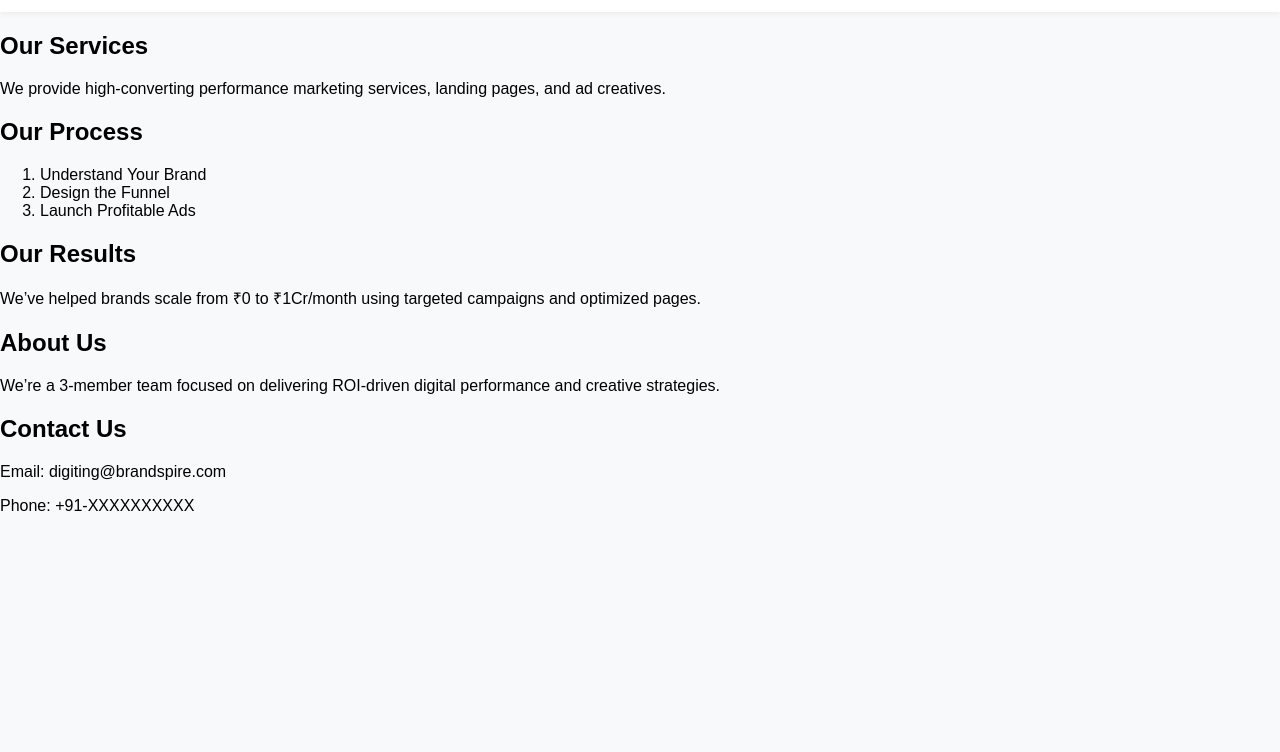
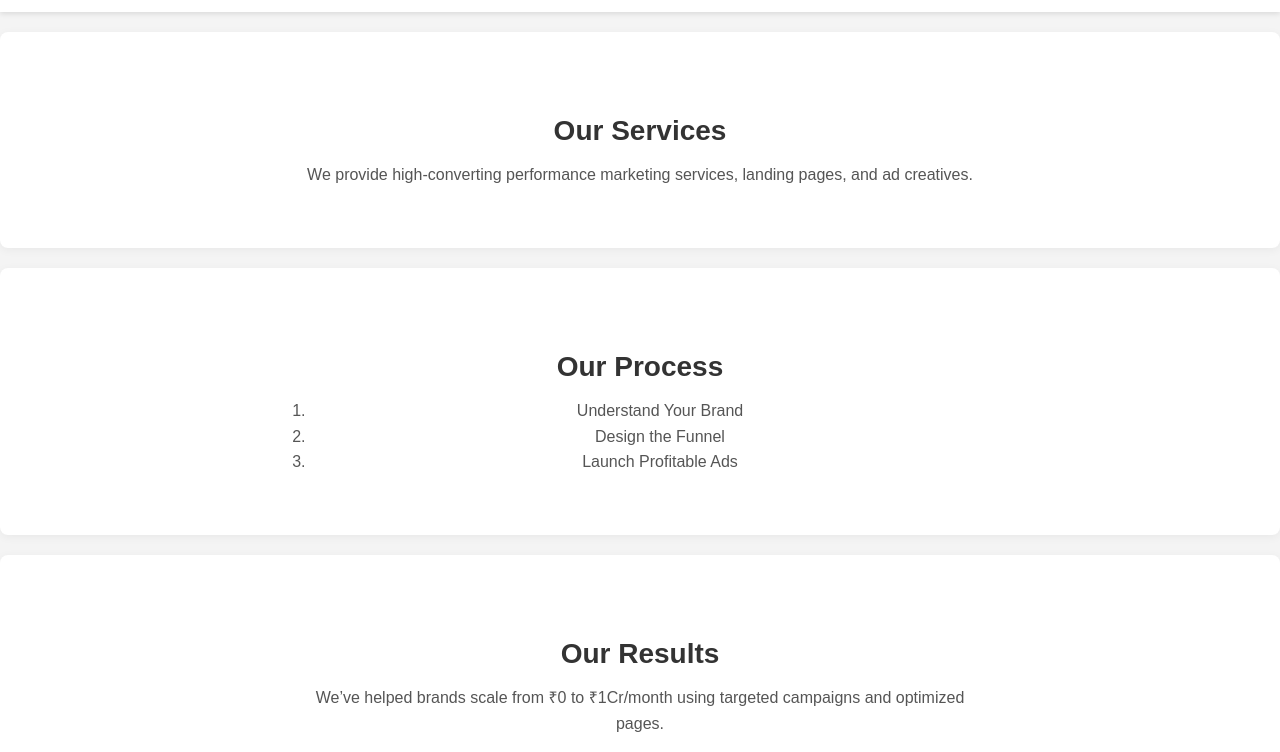
Before and after one commit to shouryafgf/Digitin, a plain HTML site: page index.html in a window 1280 px wide. Shown: the part 48-800 px from the top of the page. Drawn offline with Linux system fonts and the light colour scheme.

Commit message:
Add files via upload

```diff
--- a/style.css
+++ b/style.css
@@ -1,15 +1,16 @@
 body {
   margin: 0;
-  font-family: sans-serif;
-  background-color: #f8f9fa;
+  font-family: Arial, sans-serif;
+  background-color: #f4f4f4;
+  scroll-behavior: smooth;
 }
 
 .header {
   background: white;
-  box-shadow: 0 2px 5px rgba(0, 0, 0, 0.05);
+  box-shadow: 0 2px 5px rgba(0, 0, 0, 0.1);
   position: sticky;
   top: 0;
-  z-index: 100;
+  z-index: 1000;
 }
 
 .container {
@@ -70,6 +71,29 @@ body {
   font-weight: 500;
 }
 
+.section {
+  padding: 60px 20px;
+  text-align: center;
+  background-color: white;
+  margin: 20px 0;
+  border-radius: 8px;
+  box-shadow: 0 2px 10px rgba(0, 0, 0, 0.05);
+}
+
+.section h2 {
+  font-size: 28px;
+  margin-bottom: 15px;
+  color: #333;
+}
+
+.section p, .section ol {
+  font-size: 16px;
+  color: #555;
+  max-width: 700px;
+  margin: auto;
+  line-height: 1.6;
+}
+
 @media (max-width: 768px) {
   .desktop-nav {
     display: none;
```
